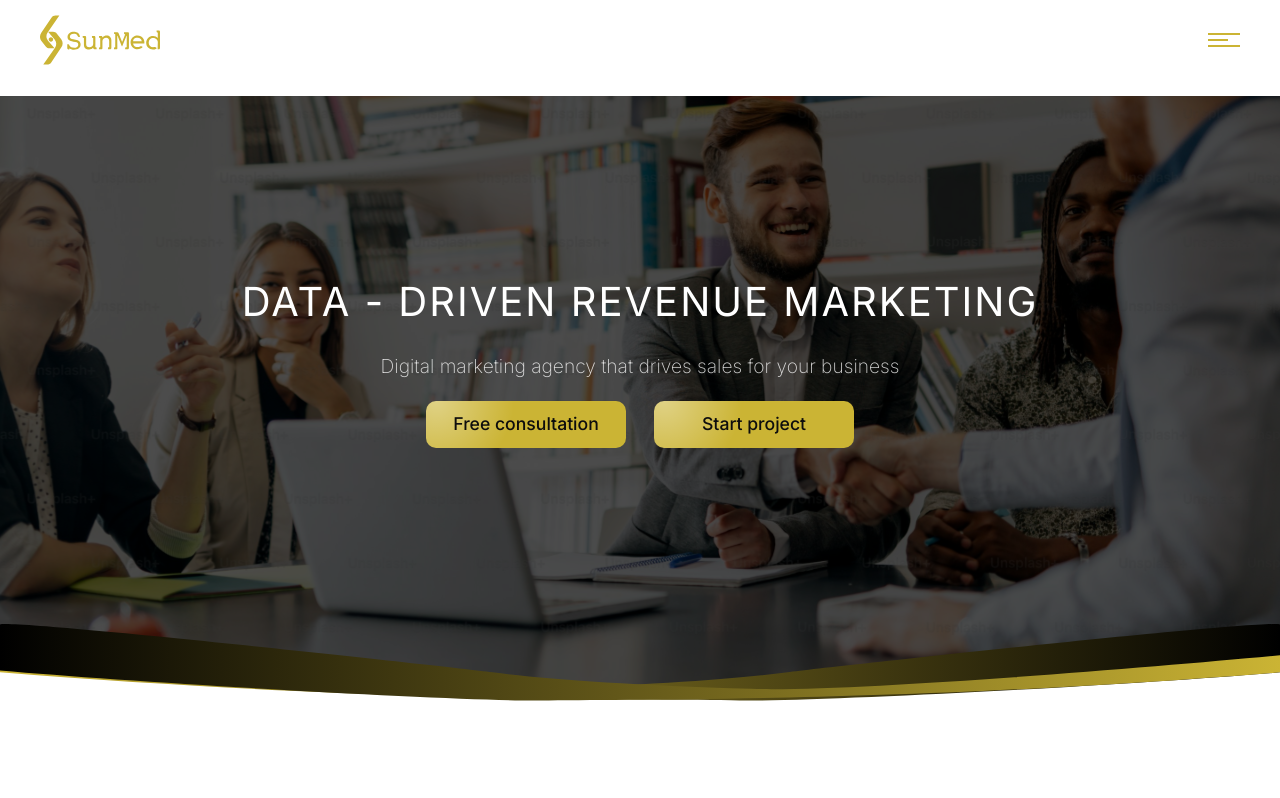
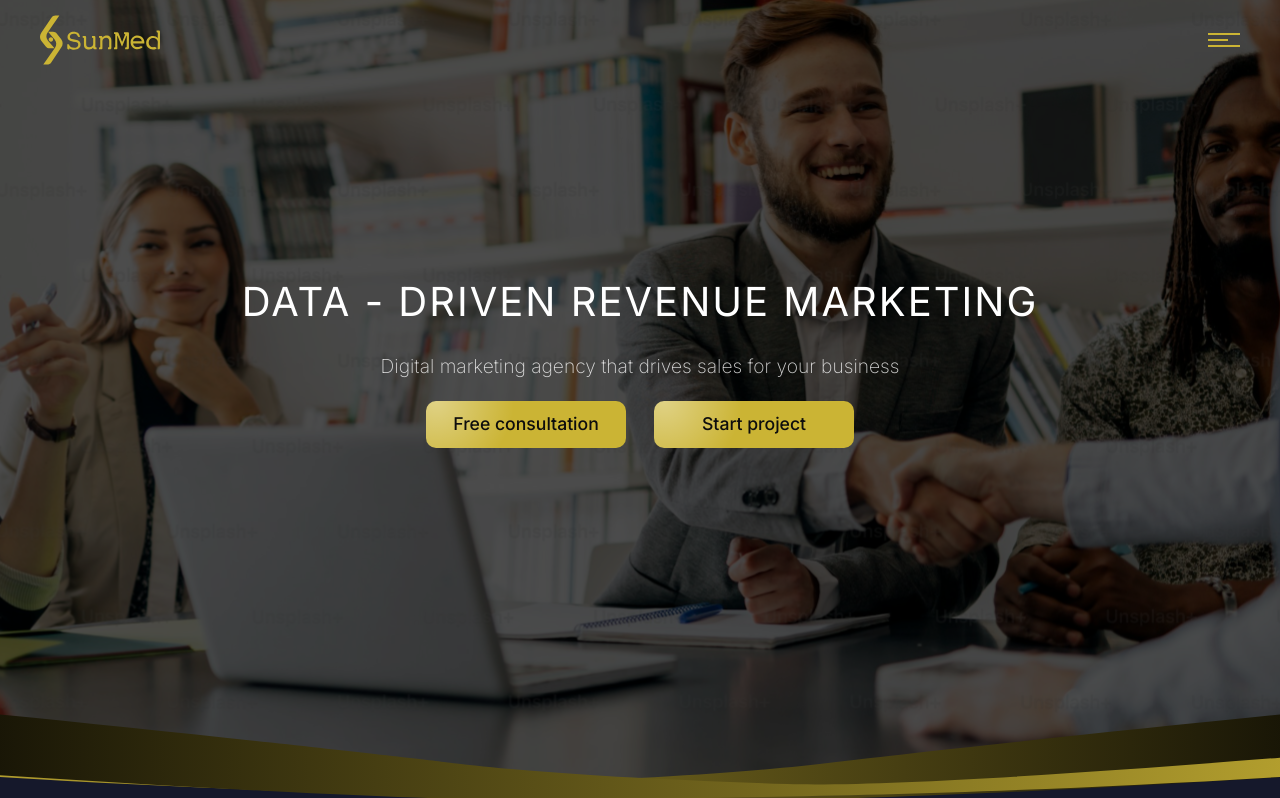
Before and after one commit to remon-samir1/sunmed, a React (Create React App) app: page / in a window 1280 px wide. Shown: the top 798 px of the page. Built offline with nearby package versions, Linux system fonts and the light colour scheme.

Commit message:
first commit

```diff
--- a/package.json
+++ b/package.json
@@ -11,6 +11,7 @@
     "gsap": "^3.12.7",
     "react": "^19.1.0",
     "react-dom": "^19.1.0",
+    "react-icons": "^5.5.0",
     "react-router-dom": "^7.5.2",
     "react-scripts": "5.0.1",
     "web-vitals": "^2.1.4"
--- a/src/App.js
+++ b/src/App.js
@@ -1,12 +1,27 @@
 import { Route, BrowserRouter as Router, Routes } from "react-router-dom";
 import Landing from "./Website/Landing/Landing";
+import Navbar from './Components/Navbar/Navbar';
+import MenuContext, { Menu } from './Context/MenuOpen/MenuContext';
+import { useContext } from "react";
+
 function App() {
+  const menu = useContext(Menu)
+  const isOpen = menu.isOpen
   return (
+    <div className='relative flex'>
+    <div className={`duration-500 flex-1 overflow-auto`} style={{ transform: isOpen &&"translate3d(-400px, 20%, 0) scaleY(1)" , maxHeight:isOpen&&'70vh', margin:isOpen&&'auto'}} >
+
     <Router>
       <Routes>
+
         <Route element={<Landing />} path="/" />
       </Routes>
     </Router>
+    </div>
+    <div>
+      <Navbar/>
+    </div>
+    </div>
   );
 }
 
--- /dev/null
+++ b/src/Components/Header/Header.css
@@ -0,0 +1,48 @@
+.Header header .menu {
+  display: flex;
+  justify-content: center;
+  align-items: start;
+  flex-direction: column;
+  gap: 4px;
+  width: 32px;
+  cursor: pointer;
+  overflow: hidden;
+}
+
+.Header header .menu span {
+  position: relative;
+  display: block;
+  width: 32px;
+  height: 2px;
+  background-color: var(--main-color);
+  transform: translateX(0);
+  transition: 0.5s all;
+}
+
+.Header header .menu span:nth-child(2) {
+  width: 20px;
+}
+
+.Header header .menu span::before {
+  content: "";
+  position: absolute;
+  right: calc(100% + 6px);
+  top: 0;
+  width: 100%;
+  height: 100%;
+  background: var(--main-color);
+  transition: 0.4s ease-in-out all;
+  transform: translateX(0);
+}
+.Header header .menu span:nth-child(2)::before{
+  width: 5px !important;
+
+}
+
+.Header header .menu:hover span {
+  transform: translateX(100%);
+}
+
+.Header header .menu:hover span::before {
+  transform: translateX(6px);
+}
--- /dev/null
+++ b/src/Components/Header/Header.js
@@ -0,0 +1,24 @@
+import React, { useContext } from "react";
+import Logo from "../Logo/Logo";
+import './Header.css'
+import { Menu } from "../../Context/MenuOpen/MenuContext";
+const Header = () => {
+  const menu = useContext(Menu);
+  const setIsOpen = menu.setIsOpen
+  const isOpen = menu.isOpen
+  console.log(isOpen);
+  return (
+    <div className="Header">
+      <header className="flex px-10 justify-between items-center h-20">
+        <Logo width="120px" />
+        <div className="menu" onClick={()=>setIsOpen(prev=> !prev)}>
+          <span></span>
+          <span></span>
+          <span></span>
+        </div>
+      </header>
+    </div>
+  );
+};
+
+export default Header;
--- /dev/null
+++ b/src/Components/Navbar/Navbar.css
@@ -0,0 +1,79 @@
+.navbar{
+  position: fixed;
+  top: 0;
+  right: -400px;
+  width: 400px;
+  height: 100vh;
+  background: var(--bg-color);
+  color: white;
+  transition: right 0.5s ease;
+  padding-left: 5rem;
+  z-index: 999;
+  display: flex;
+  justify-content: center;
+  align-items: start;
+  flex-direction: column;
+
+}
+.navbar.open {
+  right: 0;
+}
+.navbar .links{
+display: flex;
+justify-content: start;
+align-items: start;
+flex-direction: column;
+gap: 20px;
+
+}
+.navbar .links .link{
+font-size: 1.3rem;
+color: #fff;
+transition: 0.3s;
+}
+.navbar .links .link:hover{
+  color: var(--main-color);
+}
+.navbar .social-links{
+  display: flex;
+  justify-content: center;
+  align-items: center;
+  gap: 8px;
+  margin-top: 40px;
+}
+.navbar .social-links .icon-container{
+  width: 26px;
+  height: 26px;
+  border: 1px solid #fff;
+  border-radius: 50%;
+  display: flex;
+  justify-content: center;
+  align-items: center;
+}
+.navbar .social-links .icon{
+  width: 14px;
+  height: 14px;
+
+}
+.navbar .contact span{
+font-size: 0.8rem;
+}
+.navbar .close{
+  position: relative;
+  top: -29%; left: -109px;
+cursor: pointer;
+  width: 50px;
+  height: 50px;
+  background-color: var(--main-color);
+  border-radius: 50%;
+  display: flex;
+  justify-content: center;align-items: center;
+}
+.navbar .close .icon{
+  width: 24px;
+  height: 24px;
+  transition: 0.3s;
+}
+.navbar .close:hover > .icon{
+transform: rotate(180deg);
+}
--- /dev/null
+++ b/src/Components/Navbar/Navbar.js
@@ -0,0 +1,74 @@
+import React, { useContext } from "react";
+import "./Navbar.css";
+import { Link } from "react-router-dom";
+import { FaFacebookF } from "react-icons/fa6";
+import { IoLogoTwitter } from "react-icons/io5";
+import { IoLogoInstagram } from "react-icons/io";
+import { FaLinkedinIn } from "react-icons/fa";
+import { FaBehance } from "react-icons/fa";
+import { IoCallOutline } from "react-icons/io5";
+import { AiOutlineMail } from "react-icons/ai";
+import { IoMdClose } from "react-icons/io";
+import { Menu } from "../../Context/MenuOpen/MenuContext";
+const Navbar = () => {
+  const menu = useContext(Menu);
+  const isOpen = menu.isOpen;
+  const setIsOpen = menu.setIsOpen;
+  return (
+    <div className={`navbar ${isOpen && "open"}`}>
+      <div className="links">
+        <button to="/" className="link">
+          Home
+        </button>
+        <button to="/" className="link">
+          Services
+        </button>
+        <button to="/" className="link">
+          Blog
+        </button>
+        <button to="/" className="link">
+          Contact
+        </button>
+      </div>
+      <div className="social-links">
+        <div className="icon-container">
+          <FaFacebookF className="icon" />
+        </div>
+        <div className="icon-container">
+          <IoLogoTwitter className="icon" />
+        </div>
+        <div className="icon-container">
+          <IoLogoInstagram className="icon" />
+        </div>
+        <div className="icon-container">
+          <FaLinkedinIn className="icon" />
+        </div>
+        <div className="icon-container">
+          <FaBehance className="icon" />
+        </div>
+      </div>
+      <div className="contact mt-4">
+        <div className="flex items-center gap-3 mt-2">
+          <IoCallOutline className="icon" />
+          <span>(+966) 535 338 760</span>
+        </div>
+        <div className="flex items-center gap-3 mt-2">
+          <IoCallOutline className="icon" />
+          <span>+201006024005</span>
+        </div>
+        <div className="flex items-center gap-3 mt-2">
+          <AiOutlineMail className="icon" />
+          <span>sales@winmarketagency.com</span>
+        </div>
+      </div>
+      {
+        isOpen&&
+      <div className="close" onClick={()=>setIsOpen(prev=>!prev)}>
+        <IoMdClose className="icon" />
+      </div>
+      }
+    </div>
+  );
+};
+
+export default Navbar;
--- /dev/null
+++ b/src/Context/MenuOpen/MenuContext.js
@@ -0,0 +1,11 @@
+import React, { createContext, useEffect, useState } from 'react';
+export const Menu = createContext()
+const MenuContext = ({children}) => {
+  const [isOpen  , setIsOpen] = useState(false)
+
+  return <Menu.Provider value={{isOpen ,setIsOpen }}>{children}</Menu.Provider>
+
+
+}
+
+export default MenuContext;
--- a/src/Website/Landing/HeroSection/HeroSection.css
+++ b/src/Website/Landing/HeroSection/HeroSection.css
@@ -1,59 +1,11 @@
 .HeroSection {
-  background: url("../../../Images/sunmed-bg.svg");
+  background: url("../../../Images/sunmed-bg.svg") no-repeat;
   background-position: center;
-  background-size: 100% 100vw;
+  background-size: cover;
   height: 100dvh;
 
 }
 
-.HeroSection header .menu {
-  display: flex;
-  justify-content: center;
-  align-items: start;
-  flex-direction: column;
-  gap: 4px;
-  width: 32px;
-  cursor: pointer;
-  overflow: hidden;
-}
-
-.HeroSection header .menu span {
-  position: relative;
-  display: block;
-  width: 32px;
-  height: 2px;
-  background-color: var(--main-color);
-  transform: translateX(0);
-  transition: 0.5s all;
-}
-
-.HeroSection header .menu span:nth-child(2) {
-  width: 20px;
-}
-
-.HeroSection header .menu span::before {
-  content: "";
-  position: absolute;
-  right: calc(100% + 6px);
-  top: 0;
-  width: 100%;
-  height: 100%;
-  background: var(--main-color);
-  transition: 0.4s ease-in-out all;
-  transform: translateX(0);
-}
-.HeroSection header .menu span:nth-child(2)::before{
-  width: 5px !important;
-
-}
-
-.HeroSection header .menu:hover span {
-  transform: translateX(100%);
-}
-
-.HeroSection header .menu:hover span::before {
-  transform: translateX(6px);
-}
 
 .HeroSection .content{
   width: 100%;
--- a/src/Website/Landing/HeroSection/HeroSection.js
+++ b/src/Website/Landing/HeroSection/HeroSection.js
@@ -4,6 +4,7 @@ import "./HeroSection.css";
 import Logo from "../../../Components/Logo/Logo";
 import { Link } from "react-router-dom";
 import { useGSAP } from "@gsap/react";
+import Header from "../../../Components/Header/Header";
 
 const HeroSection = () => {
   const [coords1, setCoords1] = useState({ x: 10, y: 0 });
@@ -64,14 +65,7 @@ const HeroSection = () => {
 
   return (
     <div className="HeroSection">
-      <header className="flex px-10 justify-between items-center h-20">
-        <Logo width="120px" />
-        <div className="menu">
-          <span></span>
-          <span></span>
-          <span></span>
-        </div>
-      </header>
+   <Header/>
       <div className="content">
         <h1 ref={titleRef}>DATA - DRIVEN REVENUE MARKETING</h1>
 
--- a/src/Website/Landing/Landing.js
+++ b/src/Website/Landing/Landing.js
@@ -3,7 +3,8 @@ import HeroSection from './HeroSection/HeroSection';
 
 const Landing = () => {
   return (
-    <div>
+    <div className='overflow-auto'>
+      <HeroSection/>
       <HeroSection/>
     </div>
   );
--- a/src/index.css
+++ b/src/index.css
@@ -2,17 +2,34 @@
 @import url('https://fonts.googleapis.com/css2?family=Inter:ital,opsz,wght@0,14..32,100..900;1,14..32,100..900&display=swap');
 /* roots */
 :root{
-  --main-color: #CBB434
+  --main-color: #CBB434;
+  --bg-color:#15182b;
 }
 /* Global */
 
 @tailwind base;
 @tailwind components;
 @tailwind utilities;
+body{
+  background-color: var(--bg-color);
+}
 *{
   margin: 0;
-
   padding: 0;
   box-sizing: border-box;
   font-family: "Inter", sans-serif;
 }
+
+
+::-webkit-scrollbar{
+  width: 10px;
+  height: 10px;
+ }
+ ::-webkit-scrollbar-track{
+  background: #fff;
+  /* border-radius: 6px; */
+ }
+ ::-webkit-scrollbar-thumb{
+  background:var(--main-color);
+  /* border-radius: 6px; */
+ }
--- a/src/index.js
+++ b/src/index.js
@@ -1,11 +1,14 @@
-import React from 'react';
-import ReactDOM from 'react-dom/client';
-import './index.css';
-import App from './App';
+import React, { useContext } from "react";
+import ReactDOM from "react-dom/client";
+import "./index.css";
+import App from "./App";
+import MenuContext from "./Context/MenuOpen/MenuContext";
 
-const root = ReactDOM.createRoot(document.getElementById('root'));
+const root = ReactDOM.createRoot(document.getElementById("root"));
 root.render(
   <React.StrictMode>
-    <App />
+    <MenuContext>
+      <App />
+    </MenuContext>
   </React.StrictMode>
 );
```
Also changed, not shown: 2 other files (tests, documents, lock files or other folders).
